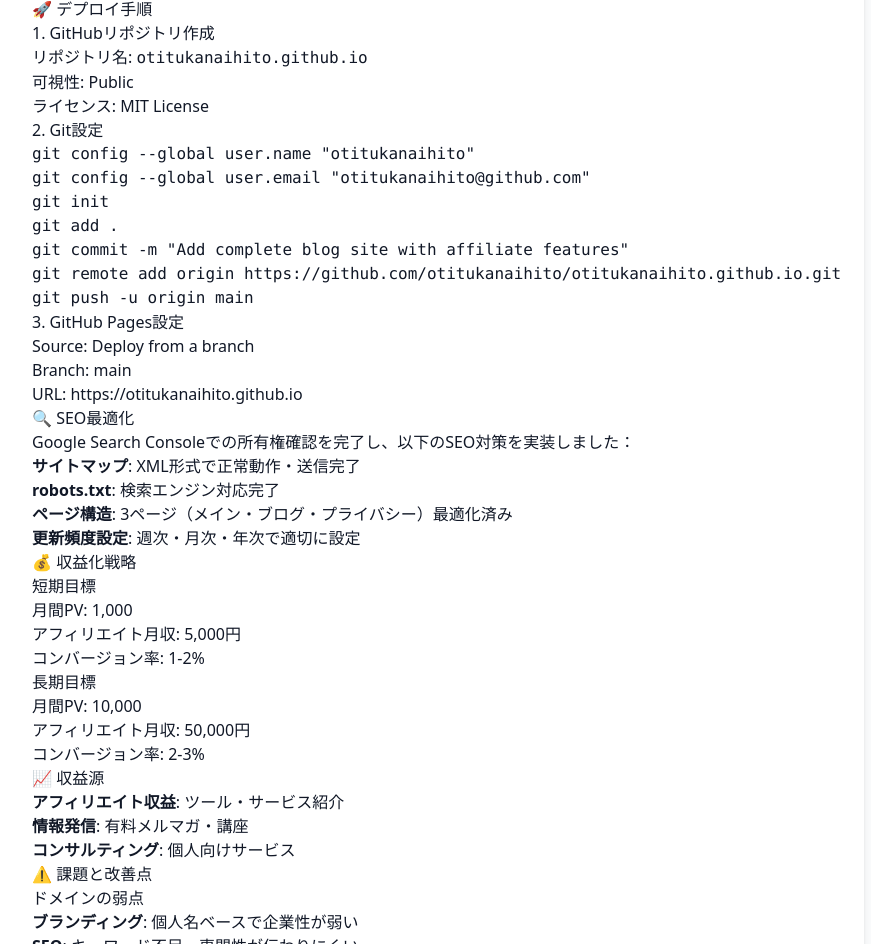
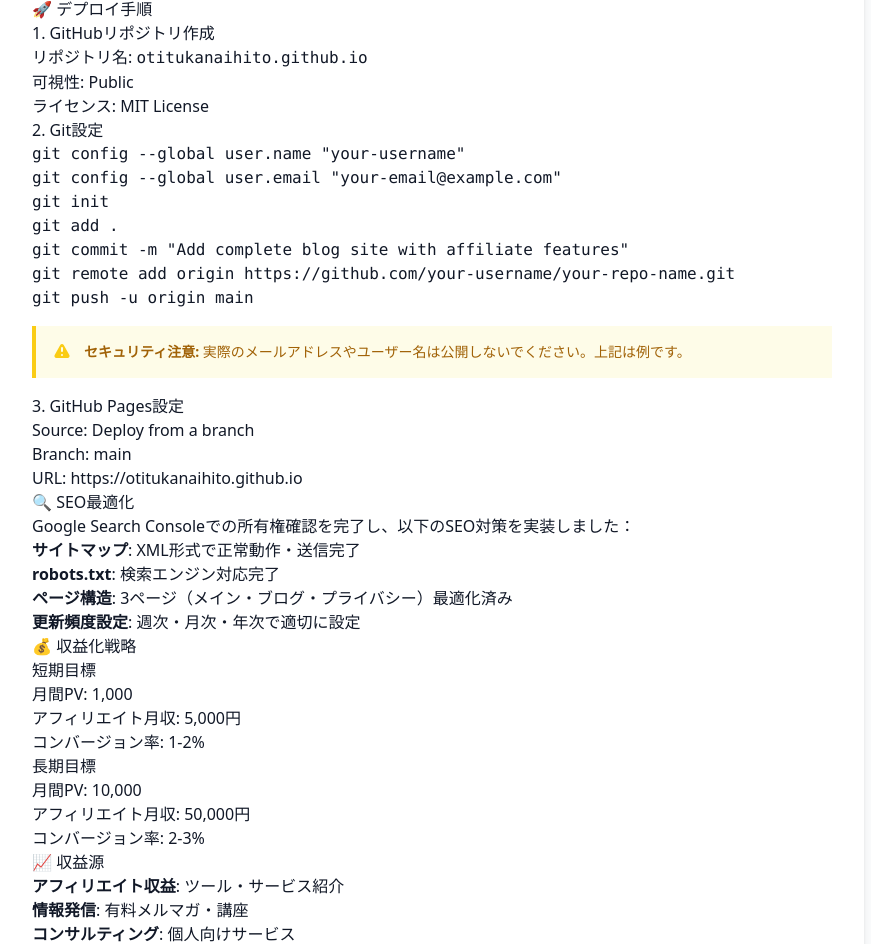
Before and after one commit to otitukanaihito/otitukanaihito.github.io, a plain HTML site: page blog/github-pages-blog-setup-2025-08-04.html in a window 1280 px wide. Shown: the part 833-1777 px from the top of the page, without its empty margins (208-1079 px from the left). Drawn offline with nearby package versions, Linux system fonts and the light colour scheme.

Commit message:
セキュリティ修正: Git設定のメールアドレスを一般化、セキュリティ警告を追加

```diff
--- a/blog/github-pages-blog-setup-2025-08-04.html
+++ b/blog/github-pages-blog-setup-2025-08-04.html
@@ -157,13 +157,27 @@
                     </ul>
 
                     <h3>2. Git設定</h3>
-                    <pre><code>git config --global user.name "otitukanaihito"
-git config --global user.email "otitukanaihito@github.com"
+                    <pre><code>git config --global user.name "your-username"
+git config --global user.email "your-email@example.com"
 git init
 git add .
 git commit -m "Add complete blog site with affiliate features"
-git remote add origin https://github.com/otitukanaihito/otitukanaihito.github.io.git
+git remote add origin https://github.com/your-username/your-repo-name.git
 git push -u origin main</code></pre>
+                    <div class="bg-yellow-50 border-l-4 border-yellow-400 p-4 my-4">
+                        <div class="flex">
+                            <div class="flex-shrink-0">
+                                <svg class="h-5 w-5 text-yellow-400" viewBox="0 0 20 20" fill="currentColor">
+                                    <path fill-rule="evenodd" d="M8.257 3.099c.765-1.36 2.722-1.36 3.486 0l5.58 9.92c.75 1.334-.213 2.98-1.742 2.98H4.42c-1.53 0-2.493-1.646-1.743-2.98l5.58-9.92zM11 13a1 1 0 11-2 0 1 1 0 012 0zm-1-8a1 1 0 00-1 1v3a1 1 0 002 0V6a1 1 0 00-1-1z" clip-rule="evenodd" />
+                                </svg>
+                            </div>
+                            <div class="ml-3">
+                                <p class="text-sm text-yellow-700">
+                                    <strong>セキュリティ注意:</strong> 実際のメールアドレスやユーザー名は公開しないでください。上記は例です。
+                                </p>
+                            </div>
+                        </div>
+                    </div>
 
                     <h3>3. GitHub Pages設定</h3>
                     <ul>
```
